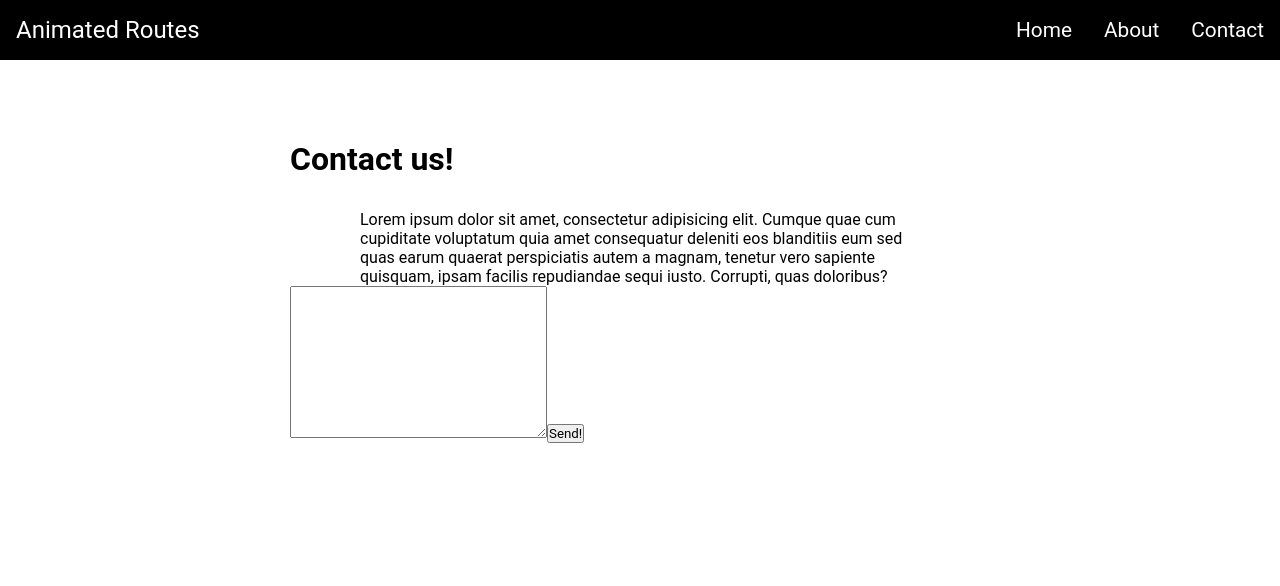
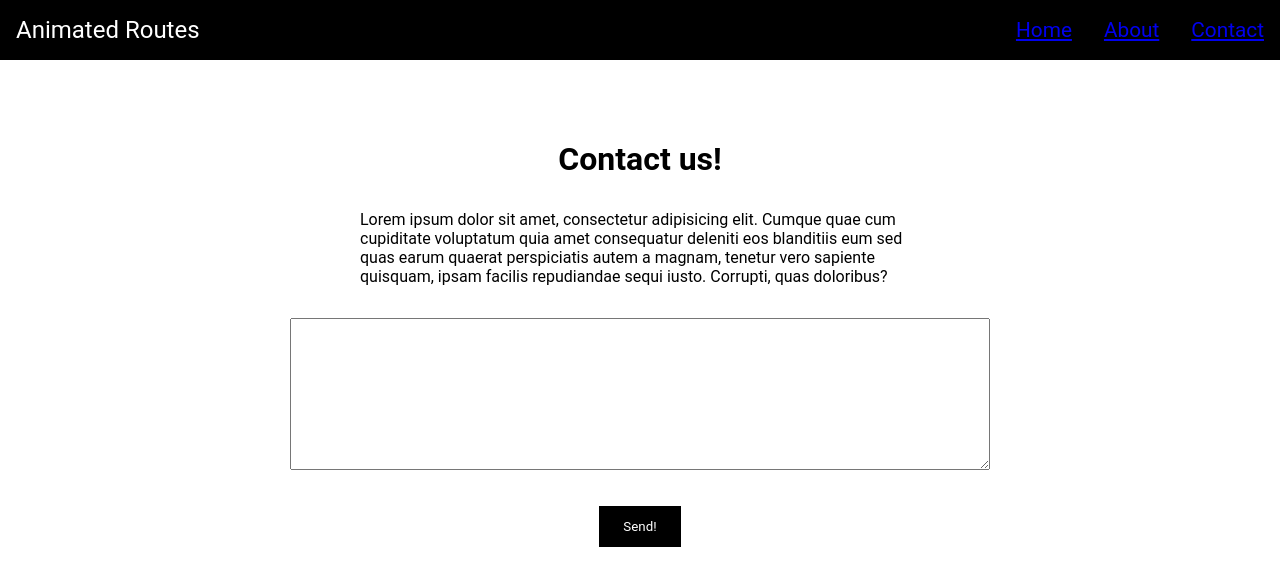
Before and after one commit to wojtek99955/framer-motion-routes-animation, a React (Create React App) app: page /contact in a window 1280 px wide. Shown: the top 586 px of the page. Built offline with nearby package versions, Linux system fonts and the light colour scheme.

Commit message:
Page transitions added

```diff
--- a/src/App.js
+++ b/src/App.js
@@ -2,20 +2,25 @@ import { GlobalStyle } from "./assets/globalStyles";
 import styled from "styled-components";
 import Header from "./components/Header";
 import Home from "./components/Home";
-import { Routes, Route } from "react-router-dom";
+import { Routes, Route, useLocation } from "react-router-dom";
 import About from "./components/About";
 import Contact from "./components/Contact";
+import { AnimatePresence } from "framer-motion";
 
 function App() {
+  const location = useLocation();
+
   return (
     <div className="App">
       <GlobalStyle />
       <Header />
-      <Routes>
-        <Route path="/" element={<Home />} />
-        <Route path="/about" element={<About />} />
-        <Route path="/contact" element={<Contact />} />
-      </Routes>
+      <AnimatePresence exitBeforeEnter>
+        <Routes location={location} key={location.key}>
+          <Route path="/" element={<Home />} />
+          <Route path="/about" element={<About />} />
+          <Route path="/contact" element={<Contact />} />
+        </Routes>
+      </AnimatePresence>
     </div>
   );
 }
--- a/src/components/About.js
+++ b/src/components/About.js
@@ -1,3 +1,4 @@
+import { motion } from "framer-motion";
 import styled from "styled-components";
 
 const Container = styled.div`
@@ -18,8 +19,29 @@ const Wrapper = styled.div`
 `;
 
 function About() {
+  const aboutVariants = {
+    hidden: {
+      opacity: 0,
+      x: "100vw",
+    },
+    visible: {
+      opacity: 1,
+      x: 0,
+      transition: { duration: 0.2 },
+    },
+    exit: {
+      x: "-100vw",
+      transition: { ease: "easeInOut" },
+    },
+  };
   return (
-    <Container>
+    <Container
+      as={motion.div}
+      variants={aboutVariants}
+      initial="hidden"
+      animate="visible"
+      exit="exit"
+    >
       <Wrapper>
         <h1>About us!</h1>
         <p>
--- a/src/components/Contact.js
+++ b/src/components/Contact.js
@@ -1,3 +1,4 @@
+import { motion } from "framer-motion";
 import styled from "styled-components";
 
 const Container = styled.div`
@@ -8,17 +9,52 @@ const Wrapper = styled.div`
   margin: auto;
   h1 {
     margin-bottom: 2rem;
+    text-align: center;
   }
   p {
     width: 80%;
 
     margin: auto;
   }
+  textarea {
+    margin: 2rem 0;
+    width: 100%;
+  }
+  button {
+    background-color: black;
+    border: none;
+    color: white;
+    padding: 0.8rem 1.5rem;
+    cursor: pointer;
+    display: block;
+    margin: auto;
+  }
 `;
 
 function Contact() {
+  const contactVariants = {
+    hidden: {
+      opacity: 0,
+      x: "100vw",
+    },
+    visible: {
+      opacity: 1,
+      x: 0,
+      transition: { duration: 0.2 },
+    },
+    exit: {
+      x: "-100vw",
+      transition: { ease: "easeInOut" },
+    },
+  };
   return (
-    <Container>
+    <Container
+      as={motion.div}
+      variants={contactVariants}
+      initial="hidden"
+      animate="visible"
+      exit="exit"
+    >
       <Wrapper>
         <h1>Contact us!</h1>
         <p>
--- a/src/components/Header.js
+++ b/src/components/Header.js
@@ -1,4 +1,5 @@
 import styled from "styled-components";
+import { NavLink } from "react-router-dom";
 
 const HeaderContainer = styled.header`
   display: flex;
@@ -31,9 +32,15 @@ function Header() {
       <Logo>Animated Routes</Logo>
       <Nav>
         <ul>
-          <li>Home</li>
-          <li>About</li>
-          <li>Contact</li>
+          <li>
+            <NavLink to="/">Home</NavLink>
+          </li>
+          <li>
+            <NavLink to="/about">About</NavLink>
+          </li>
+          <li>
+            <NavLink to="/contact">Contact</NavLink>
+          </li>
         </ul>
       </Nav>
     </HeaderContainer>
--- a/src/components/Home.js
+++ b/src/components/Home.js
@@ -1,7 +1,9 @@
 import styled from "styled-components";
+import { motion } from "framer-motion";
 
 const Container = styled.div`
   margin-top: 5rem;
+  position: relative;
 `;
 const Wrapper = styled.div`
   max-width: 700px;
@@ -17,8 +19,29 @@ const Wrapper = styled.div`
 `;
 
 function Home() {
+  const homeVariants = {
+    hidden: {
+      opacity: 0,
+      x: "100vw",
+    },
+    visible: {
+      opacity: 1,
+      x: 0,
+      transition: { duration: 0.2 },
+    },
+    exit: {
+      x: "-100vw",
+      transition: { ease: "easeInOut" },
+    },
+  };
   return (
-    <Container>
+    <Container
+      as={motion.div}
+      variants={homeVariants}
+      initial="hidden"
+      animate="visible"
+      exit="exit"
+    >
       <Wrapper>
         <h1>Welcome to Animated Routes Website!</h1>
         <p>
```
